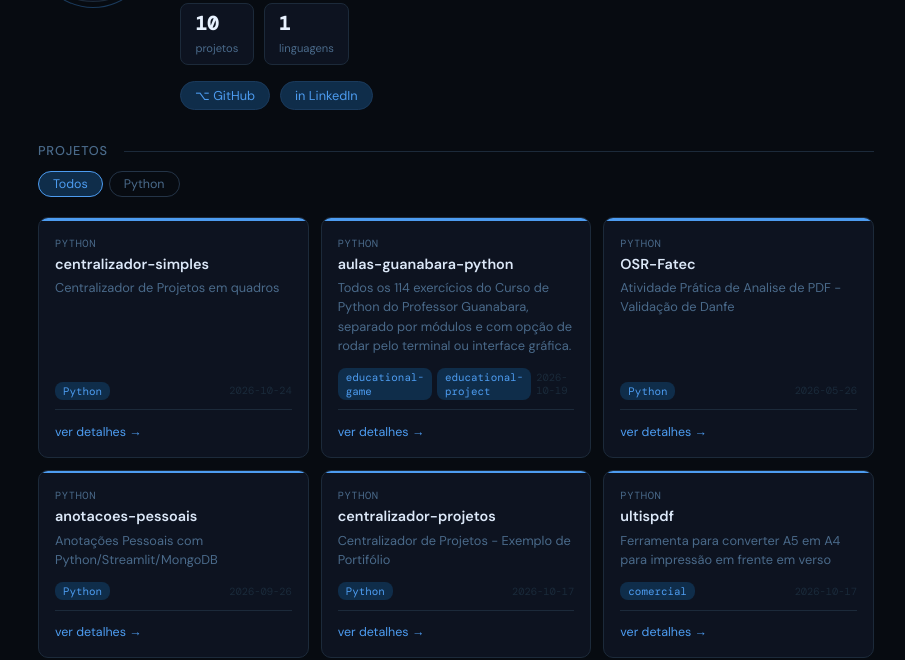
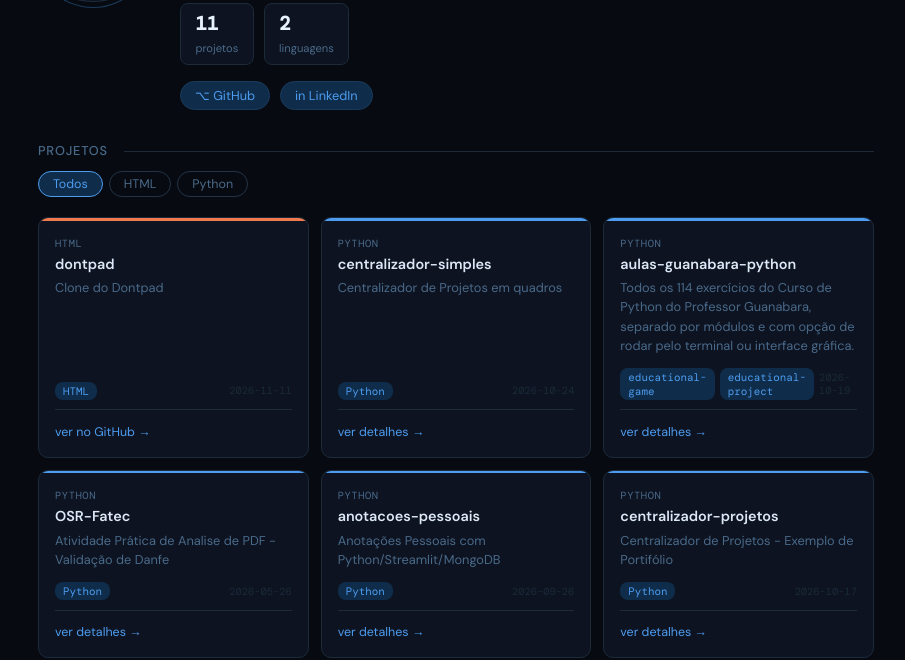
Before and after one commit to emersonaparecidosilva/emersonaparecidosilva.github.io, a plain HTML site: page index.html in a window 1280 px wide. Shown: the part 161-821 px from the top of the page, without its empty margins (184-1089 px from the left). Drawn offline with nearby package versions, Linux system fonts and the light colour scheme.

Commit message:
🤖 Portfólio atualizado automaticamente

```diff
--- a/index.html
+++ b/index.html
@@ -138,8 +138,8 @@
       <h1>Emerson Silva</h1>
       <p class="role">Data Analytics · Data Science · Power BI</p>
       <div class="stats">
-        <div class="stat"><span class="stat-num">10</span><span class="stat-label">projetos</span></div>
-        <div class="stat"><span class="stat-num">1</span><span class="stat-label">linguagens</span></div>
+        <div class="stat"><span class="stat-num">11</span><span class="stat-label">projetos</span></div>
+        <div class="stat"><span class="stat-num">2</span><span class="stat-label">linguagens</span></div>
       </div>
       <div class="links">
         <a class="link-btn" href="https://github.com/emersonaparecidosilva" target="_blank">⌥ GitHub</a>
@@ -155,11 +155,21 @@
 
   <div class="filters">
     <button class="filter-btn active" onclick="filterCards(this)" data-lang="all">Todos</button>
-    <button class="filter-btn" data-lang="Python" onclick="filterCards(this)">Python</button>
+    <button class="filter-btn" data-lang="HTML" onclick="filterCards(this)">HTML</button><button class="filter-btn" data-lang="Python" onclick="filterCards(this)">Python</button>
   </div>
 
   <main>
     <div class="grid">
+    <div class="card" data-lang="HTML">
+      <div class="card-top" style="background:#f07a4d"></div>
+      <div class="card-body">
+        <div class="card-lang">HTML</div>
+        <h3><a href="https://github.com/emersonaparecidosilva/dontpad" target="_blank">dontpad</a></h3>
+        <p>Clone do Dontpad</p>
+        <div class="card-footer"><span class="pill">HTML</span><span class="upd">2026-11-11</span></div>
+        <div class="card-actions"><a class="detail-btn" href="https://github.com/emersonaparecidosilva/dontpad" target="_blank">ver no GitHub →</a></div>
+      </div>
+    </div>
     <div class="card" data-lang="Python">
       <div class="card-top" style="background:#4d9cf0"></div>
       <div class="card-body">
@@ -263,7 +273,7 @@
   </main>
 
   <footer>
-    atualizado automaticamente via github actions &nbsp;·&nbsp; 10 repositórios
+    atualizado automaticamente via github actions &nbsp;·&nbsp; 11 repositórios
   </footer>
 
   <!-- MODAL -->
```
